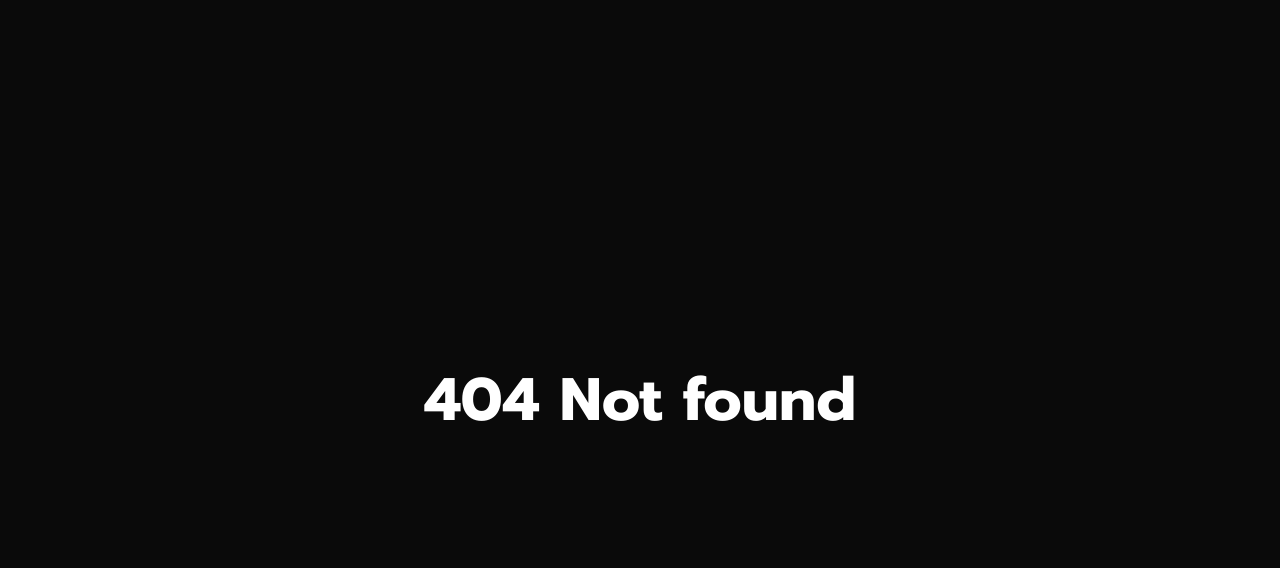
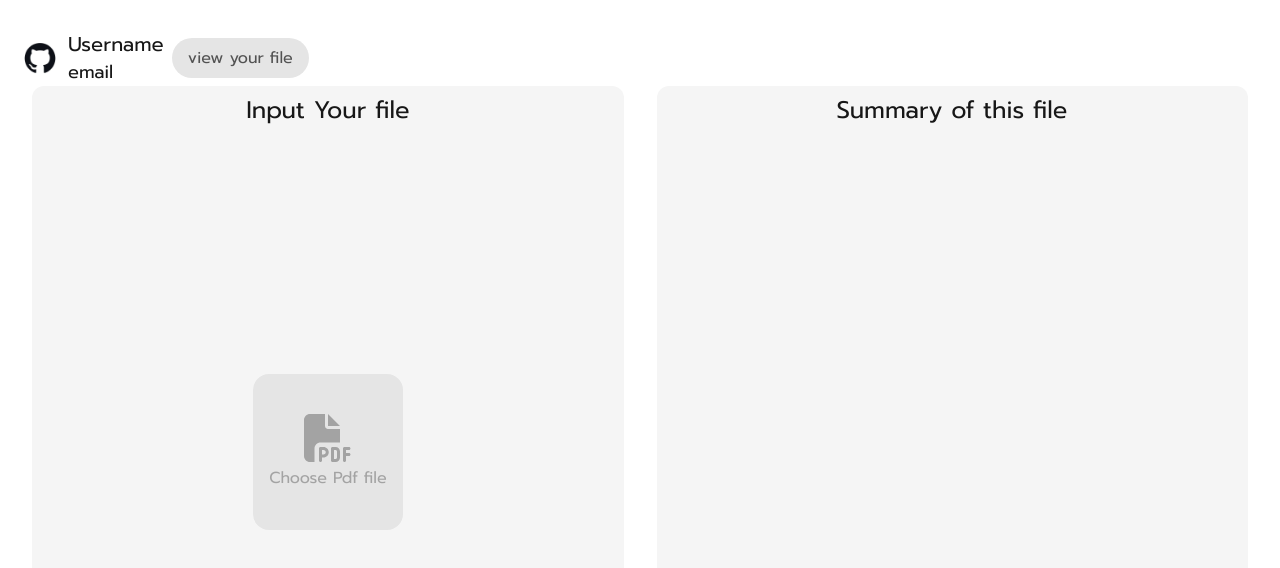
Before and after one commit to guynut/Network-Project, a React (Vite) app: page /Summary in a window 1280 px wide. Before the commit this address had no page. Shown: the top 568 px of the page. Built offline with nearby package versions, Linux system fonts and the light colour scheme.

Commit message:
♻️ Rout Change

```diff
--- a/src/pages/Home.tsx
+++ b/src/pages/Summary.tsx
@@ -10,7 +10,7 @@ import { Link } from 'react-router-dom';
 const pdfWorkerUrl = `https://cdnjs.cloudflare.com/ajax/libs/pdf.js/3.11.174/pdf.worker.min.js`;
 
 
-export default function Home() {
+export default function Summary() {
 
   const inputFileRef = useRef<HTMLInputElement>(null)
 
--- a/src/pages/Userprofile.tsx
+++ b/src/pages/Userprofile.tsx
@@ -36,7 +36,7 @@ export default function Userprofile() {
           <div className='grow'></div>
 
           <Link
-            to={'/home'}
+            to={'/Summary'}
             className='px-4 p-2 h-max w-max rounded-full bg-pink-500 text-white font-semibold duration-150 hover:bg-pink-500 hover:scale-105 active:scale-95'
           >
             pdf summary
--- a/src/router/router.tsx
+++ b/src/router/router.tsx
@@ -1,8 +1,8 @@
 import { Outlet, createBrowserRouter } from 'react-router-dom'
 import MainLayout from '../layout/MainLayout'
-import Home from '../pages/Home'
 import Login from '../pages/Login'
 import Userprofile from '../pages/Userprofile'
+import Summary from '../pages/Summary'
 
 export const router = createBrowserRouter([
   {
@@ -14,10 +14,10 @@ export const router = createBrowserRouter([
     ),
   },
   {
-    path: '/home',
+    path: '/Summary',
     element: (
       <MainLayout>
-        <Home />
+        <Summary />
       </MainLayout>
     ),
   },
```
